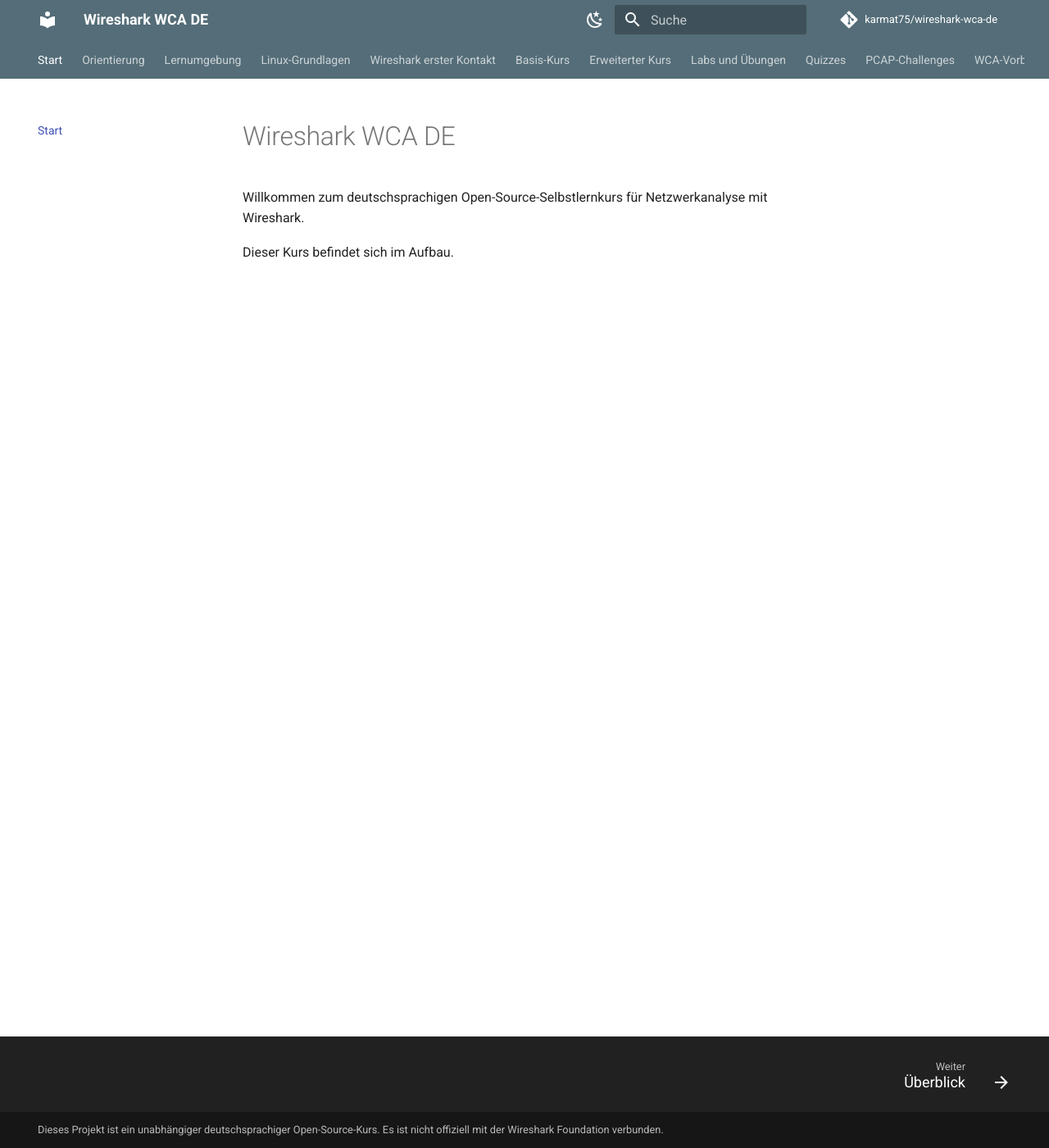
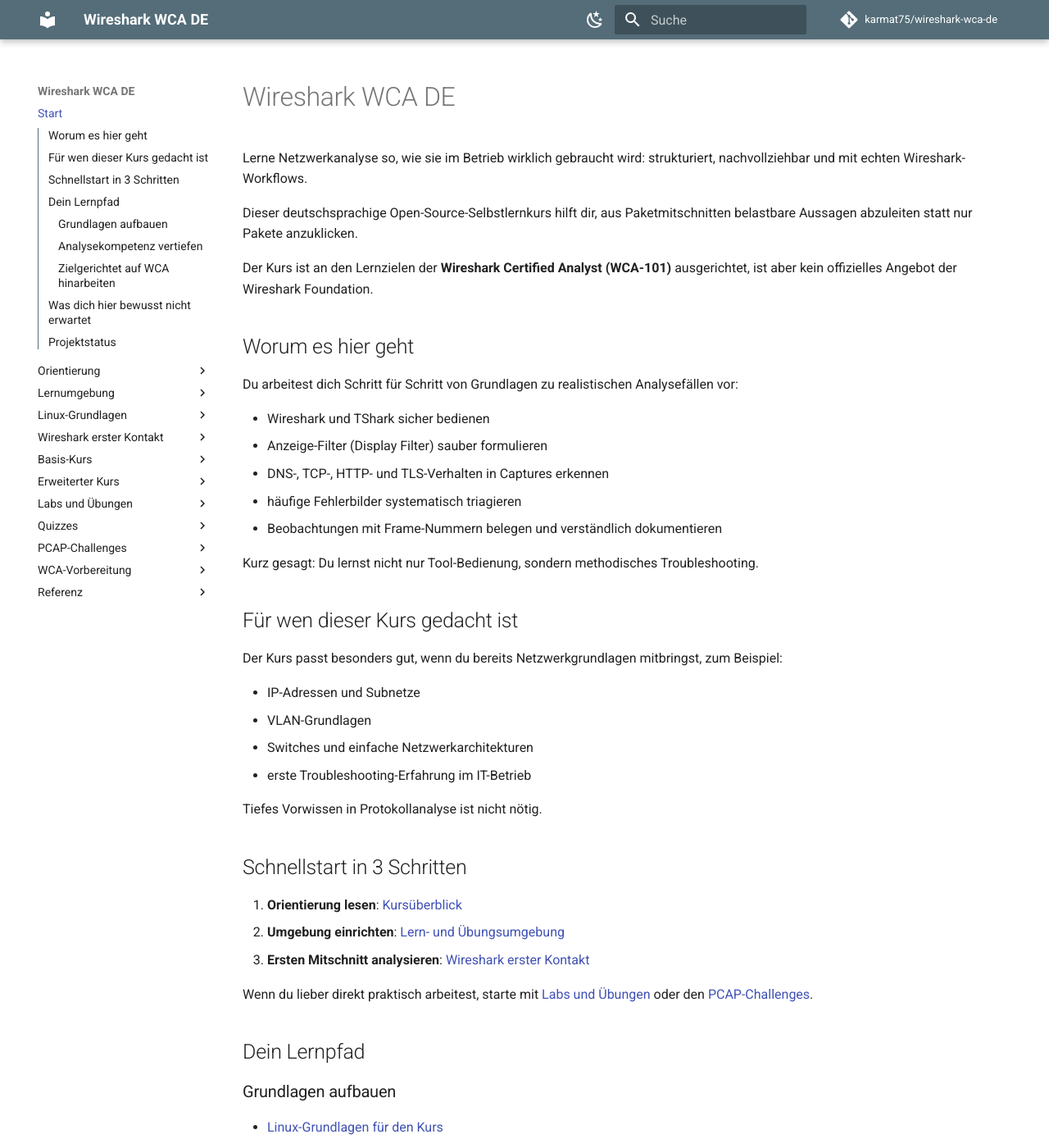
Before and after one commit to karmat75/wireshark-wca-de, an MkDocs documentation site: the page built from docs/index.md, in a window 1280 px wide and 1400 px high. Shown: the whole window at 82% size. Built offline with MkDocs 1.6.1 and Material for MkDocs 9.7.7, drawn with Linux system fonts in a browser that asks for light colours; comment, search, counter and statistics services are not loaded; some of the changed text lies outside the part shown.

Commit message:
Enhance course documentation and quizzes; add header link functionality

```diff
--- /dev/null
+++ b/docs/assets/javascripts/header-home-link.js
@@ -0,0 +1,34 @@
+function wwcaMakeHeaderTitleClickable() {
+  const logoLink = document.querySelector("a.md-header__button.md-logo[href]");
+  if (!logoLink) {
+    return;
+  }
+
+  const homeHref = logoLink.getAttribute("href");
+  const siteNameNode = document.querySelector(
+    ".md-header__title .md-header__topic:first-child .md-ellipsis"
+  );
+
+  if (!siteNameNode) {
+    return;
+  }
+
+  if (siteNameNode.closest("a.wwca-header-home-link")) {
+    return;
+  }
+
+  const homeLink = document.createElement("a");
+  homeLink.className = "wwca-header-home-link";
+  homeLink.href = homeHref;
+  homeLink.setAttribute("aria-label", "Zur Startseite");
+
+  const parent = siteNameNode.parentNode;
+  parent.insertBefore(homeLink, siteNameNode);
+  homeLink.appendChild(siteNameNode);
+}
+
+if (typeof window.document$ !== "undefined") {
+  window.document$.subscribe(wwcaMakeHeaderTitleClickable);
+} else {
+  document.addEventListener("DOMContentLoaded", wwcaMakeHeaderTitleClickable);
+}
--- /dev/null
+++ b/docs/assets/stylesheets/header-home-link.css
@@ -0,0 +1,9 @@
+.wwca-header-home-link {
+  color: inherit;
+  text-decoration: none;
+}
+
+.wwca-header-home-link:hover,
+.wwca-header-home-link:focus {
+  text-decoration: none;
+}
--- a/docs/index.md
+++ b/docs/index.md
@@ -1,5 +1,75 @@
 # Wireshark WCA DE
 
-Willkommen zum deutschsprachigen Open-Source-Selbstlernkurs für Netzwerkanalyse mit Wireshark.
+Lerne Netzwerkanalyse so, wie sie im Betrieb wirklich gebraucht wird: strukturiert, nachvollziehbar und mit echten Wireshark-Workflows.
 
-Dieser Kurs befindet sich im Aufbau.
+Dieser deutschsprachige Open-Source-Selbstlernkurs hilft dir, aus Paketmitschnitten belastbare Aussagen abzuleiten statt nur Pakete anzuklicken.
+
+Der Kurs ist an den Lernzielen der **Wireshark Certified Analyst (WCA-101)** ausgerichtet, ist aber kein offizielles Angebot der Wireshark Foundation.
+
+## Worum es hier geht
+
+Du arbeitest dich Schritt für Schritt von Grundlagen zu realistischen Analysefällen vor:
+
+- Wireshark und TShark sicher bedienen
+- Anzeige-Filter (Display Filter) sauber formulieren
+- DNS-, TCP-, HTTP- und TLS-Verhalten in Captures erkennen
+- häufige Fehlerbilder systematisch triagieren
+- Beobachtungen mit Frame-Nummern belegen und verständlich dokumentieren
+
+Kurz gesagt: Du lernst nicht nur Tool-Bedienung, sondern methodisches Troubleshooting.
+
+## Für wen dieser Kurs gedacht ist
+
+Der Kurs passt besonders gut, wenn du bereits Netzwerkgrundlagen mitbringst, zum Beispiel:
+
+- IP-Adressen und Subnetze
+- VLAN-Grundlagen
+- Switches und einfache Netzwerkarchitekturen
+- erste Troubleshooting-Erfahrung im IT-Betrieb
+
+Tiefes Vorwissen in Protokollanalyse ist nicht nötig.
+
+## Schnellstart in 3 Schritten
+
+1. **Orientierung lesen**: [Kursüberblick](00-orientierung/index.md)
+2. **Umgebung einrichten**: [Lern- und Übungsumgebung](01-lern-und-uebungsumgebung/index.md)
+3. **Ersten Mitschnitt analysieren**: [Wireshark erster Kontakt](03-wireshark-erster-kontakt/index.md)
+
+Wenn du lieber direkt praktisch arbeitest, starte mit [Labs und Übungen](40-labs-und-uebungen/index.md) oder den [PCAP-Challenges](60-pcap-challenges/index.md).
+
+## Dein Lernpfad
+
+### Grundlagen aufbauen
+
+- [Linux-Grundlagen für den Kurs](02-linux-grundlagen-fuer-den-kurs/index.md)
+- [Wireshark erster Kontakt](03-wireshark-erster-kontakt/index.md)
+- [Basis-Kurs](10-basis-kurs/index.md)
+
+### Analysekompetenz vertiefen
+
+- [Erweiterter Kurs](20-advanced-kurs/index.md)
+- [Labs und Übungen](40-labs-und-uebungen/index.md)
+- [Quizzes](50-quizzes/index.md)
+
+### Zielgerichtet auf WCA hinarbeiten
+
+- [WCA-Vorbereitung](30-wca-vorbereitung/index.md)
+- [PCAP-Challenges](60-pcap-challenges/index.md)
+- [Referenz und Cheatsheets](90-referenz/index.md)
+
+## Was dich hier bewusst nicht erwartet
+
+- keine Exam Dumps
+- keine echten Zertifizierungsfragen
+- keine geschützten Trainingsinhalte Dritter
+
+Der Fokus liegt auf echter Analysepraxis, die dir auch außerhalb einer Prüfung hilft.
+
+!!! warning "Nur mit Berechtigung mitschneiden"
+    Paketmitschnitte sind nur in Netzen erlaubt, für die du eine ausdrückliche Erlaubnis hast.
+
+## Projektstatus
+
+Der Kurs wächst kontinuierlich. Inhalte werden laufend erweitert, Labs verfeinert und Quiz-/Challenge-Bereiche ausgebaut.
+
+Wenn du beitragen möchtest: [Beitragen und Review](90-referenz/beitragen-und-review.md).
--- a/mkdocs.yml
+++ b/mkdocs.yml
@@ -34,12 +34,11 @@
     code: Roboto Mono
 
   features:
-    - navigation.tabs
-    - navigation.sections
-    - navigation.expand
     - navigation.indexes
+    - toc.integrate
     - navigation.top
     - navigation.footer
+    - navigation.path
     - toc.follow
     - search.suggest
     - search.highlight
@@ -51,6 +50,12 @@
 plugins:
   - search:
       lang: de
+
+extra_css:
+  - assets/stylesheets/header-home-link.css
+
+extra_javascript:
+  - assets/javascripts/header-home-link.js
 
 markdown_extensions:
   - admonition
```
Also changed, not shown: 1 other file.
